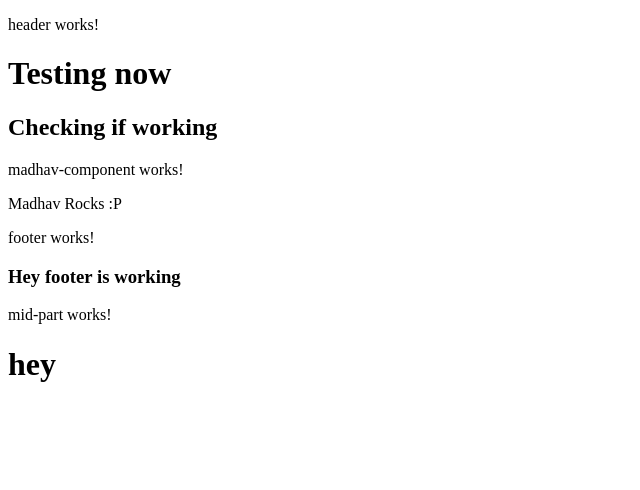
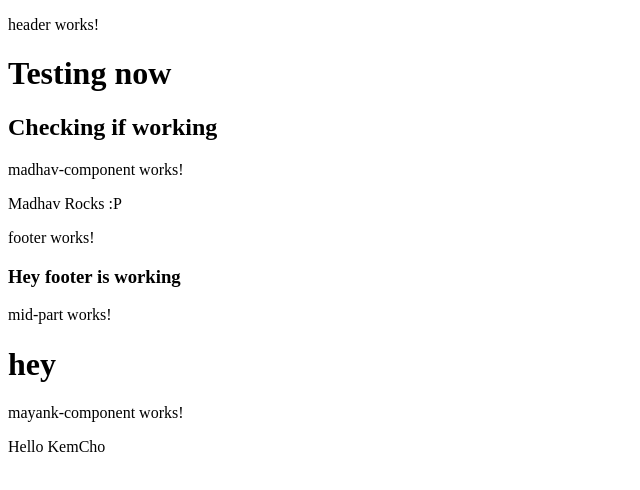
Before and after one commit to pranshul97/WebApp-Testing, an Angular app: page / in a window 1280 px wide. Shown: the top 490 px of the page, without its empty margins (0-640 px from the left). Built offline with nearby package versions, Linux system fonts and the light colour scheme.

Commit message:
mayanks-commit

```diff
--- a/angular.json
+++ b/angular.json
@@ -119,6 +119,10 @@
           }
         }
       }
-    }},
-  "defaultProject": "test-app"
+    }
+  },
+  "defaultProject": "test-app",
+  "cli": {
+    "analytics": false
+  }
 }
--- a/package.json
+++ b/package.json
@@ -24,12 +24,12 @@
     "zone.js": "~0.10.3"
   },
   "devDependencies": {
-    "@angular-devkit/build-angular": "~0.1000.4",
+    "@angular-devkit/build-angular": "^0.1000.6",
     "@angular/cli": "~10.0.4",
     "@angular/compiler-cli": "~10.0.5",
-    "@types/node": "^12.11.1",
     "@types/jasmine": "~3.5.0",
     "@types/jasminewd2": "~2.0.3",
+    "@types/node": "^12.11.1",
     "codelyzer": "^6.0.0",
     "jasmine-core": "~3.5.0",
     "jasmine-spec-reporter": "~5.0.0",
--- a/src/app/app.component.html
+++ b/src/app/app.component.html
@@ -2,3 +2,4 @@
 <app-madhav-component></app-madhav-component>
 <app-footer></app-footer>
 <app-mid-part></app-mid-part>
+<app-mayank-component></app-mayank-component>
--- a/src/app/app.module.ts
+++ b/src/app/app.module.ts
@@ -7,6 +7,7 @@ import { HeaderComponent } from './header/header.component';
 import { FooterComponent } from './footer/footer.component';
 import { MidPartComponent } from './mid-part/mid-part.component';
 import { MadhavComponentComponent } from './madhav-component/madhav-component.component';
+import { MayankComponentComponent } from './mayank-component/mayank-component.component';
 
 @NgModule({
   declarations: [
@@ -14,7 +15,8 @@ import { MadhavComponentComponent } from './madhav-component/madhav-component.co
     HeaderComponent,
     FooterComponent,
     MidPartComponent,
-    MadhavComponentComponent
+    MadhavComponentComponent,
+    MayankComponentComponent
   ],
   imports: [
     BrowserModule,
--- /dev/null
+++ b/src/app/mayank-component/mayank-component.component.html
@@ -0,0 +1,2 @@
+<p>mayank-component works!</p>
+<p>Hello KemCho</p>
--- /dev/null
+++ b/src/app/mayank-component/mayank-component.component.ts
@@ -0,0 +1,15 @@
+import { Component, OnInit } from '@angular/core';
+
+@Component({
+  selector: 'app-mayank-component',
+  templateUrl: './mayank-component.component.html',
+  styleUrls: ['./mayank-component.component.css']
+})
+export class MayankComponentComponent implements OnInit {
+
+  constructor() { }
+
+  ngOnInit(): void {
+  }
+
+}
```
Also changed, not shown: src/app/mayank-component/mayank-component.component.css (added), 2 other files (tests, documents, lock files or other folders).
